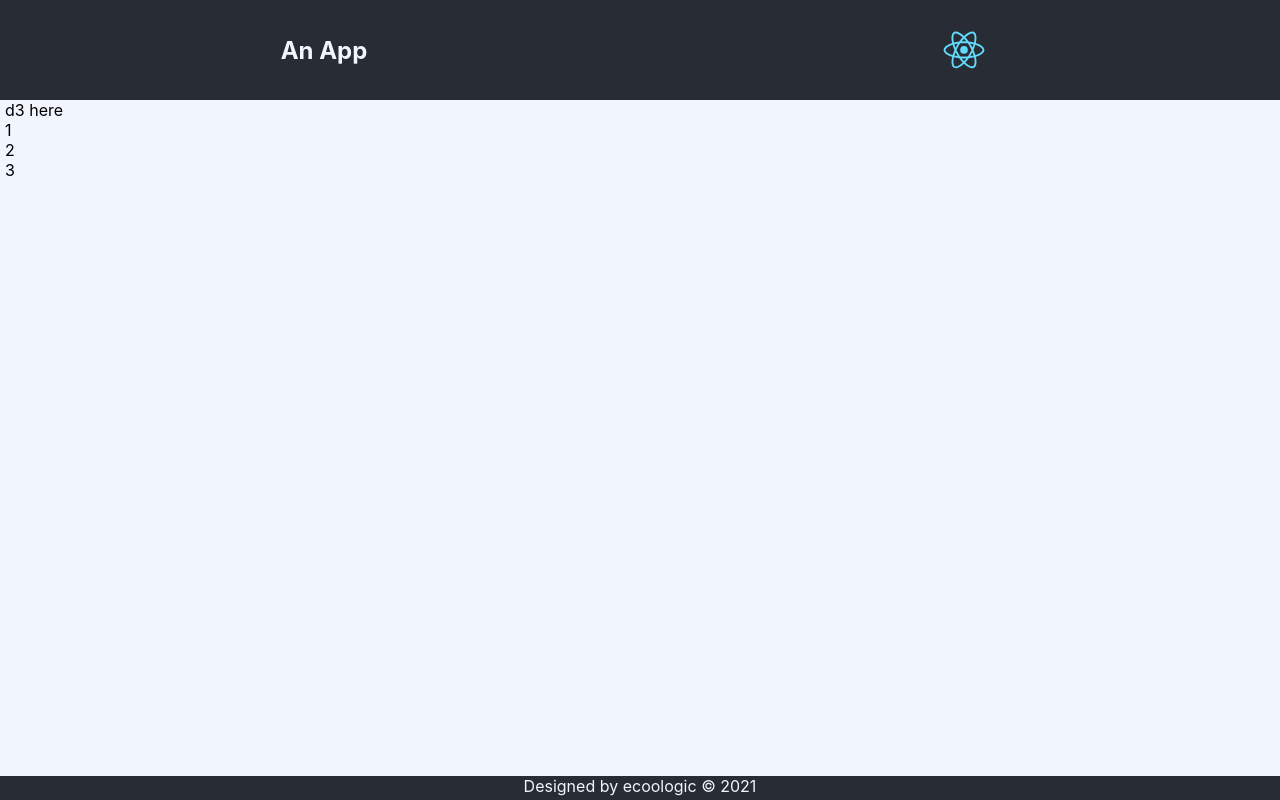
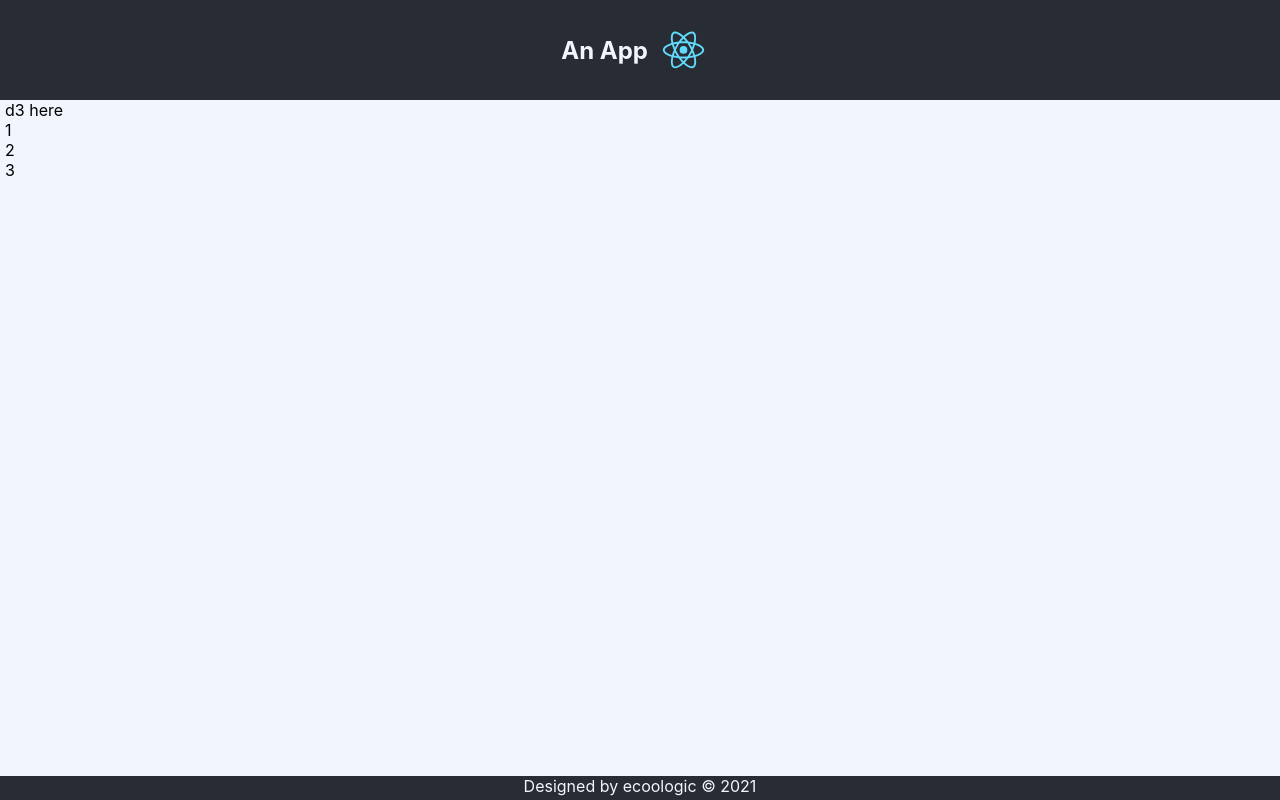
Before and after one commit to ecoologic/react-d3, a React (Create React App) app: page / in a window 1280 px wide. Built offline with nearby package versions, Linux system fonts and the light colour scheme.

Commit message:
CSS group by outcome

```diff
--- a/src/App.css
+++ b/src/App.css
@@ -1,18 +1,30 @@
+/* Convention: */
+/* AppBlock__AppEl--AppModifier (capital for components only) */
+
+/* Disposition */
+
+.App__header {
+  display: flex;
+  align-items: center;
+  justify-content: center;
+}
+
+.Header__logo {
+  height: 50%;
+}
+
+.App__footer {
+  height: 1.5em;
+  text-align: center;
+}
+
+/* Colors */
+
 :root {
   --blackish: #282c34;
   --whitish: #f1f5fd;
 }
 
-/* Convention: */
-/* AppBlock__AppEl--AppModifier (capital for components only) */
-
-/* Header */
-
-.Header__logo {
-  height: 50%;
-}
-
-/* Basic look and feel */
 body {
   background-color: var(--whitish);
 }
@@ -23,11 +35,10 @@ body {
 .App__footer {
   background-color: var(--blackish);
   color: var(--whitish);
-  height: 1.5em;
-  text-align: center;
 }
 
 /* Grid */
+
 .App {
   min-height: 100vh;
   display: grid;
@@ -35,9 +46,6 @@ body {
 }
 .App__header {
   height: 100px;
-  display: flex;
-  align-items: center;
-  justify-content: space-around;
 }
 
 /* Functional */
```
